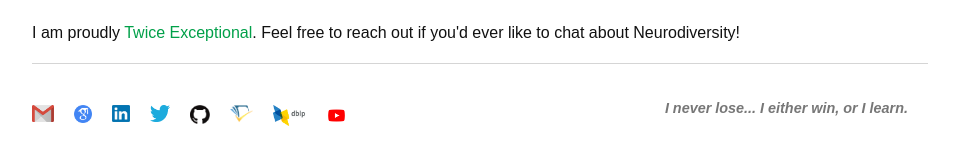
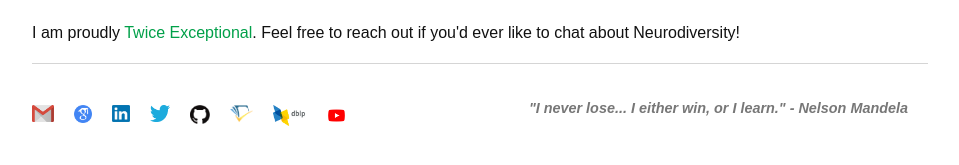
Before and after one commit to Uppaal/Uppaal.github.io, a Jekyll site: the page built from misc.html, in a window 1280 px wide. Shown: the part 628-793 px from the top of the page, without its empty margins (160-1119 px from the left). Built offline with Jekyll 4.4.1, drawn with Linux system fonts in a browser that asks for light colours.

Commit message:
Update default.html

```diff
--- a/_layouts/default.html
+++ b/_layouts/default.html
@@ -35,7 +35,7 @@
 				<li style="float:left"><a href="https://www.semanticscholar.org/author/Rheeya-Uppaal/114693523"><img alt="Semantic Scholar" src="../images/semantic-scholar-logo.png" height="19"/></a></li>
 				<li style="float:left"><a href="https://dblp.uni-trier.de/pid/241/5394.htm"><img alt="DBLP" src="../images/dblp-logo.png" height="21"/></a></li>
 				<li style="float:left"><a href="https://www.youtube.com/@rheeyauppaal/featured"><img alt="YouTube" src="../images/youtube-logo.png" height="21"/></a></li>
-				<li style="float:right"><i>I never lose... I either win, or I learn.</i></li>
+				<li style="float:right"><i>"I never lose... I either win, or I learn." - Nelson Mandela</i></li>
 			</ul>
 			</footer>
 		</body>
```
